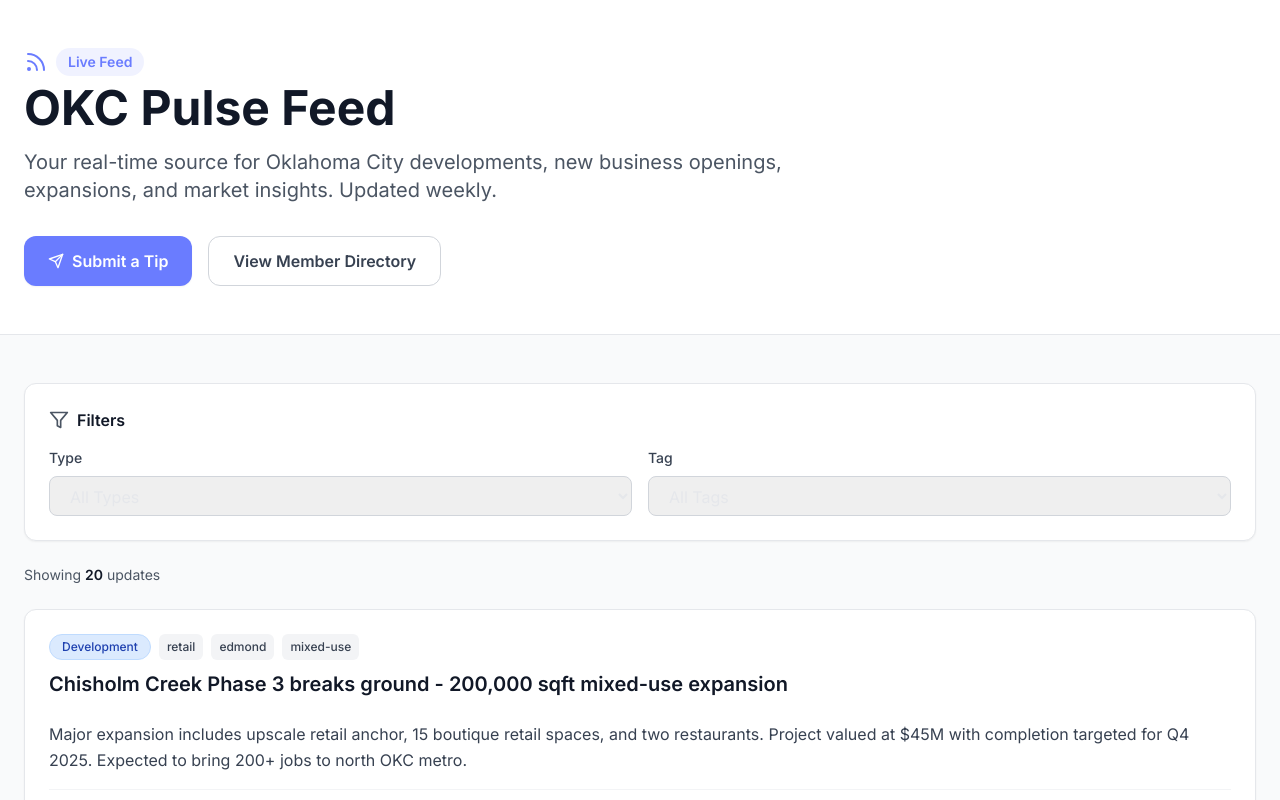
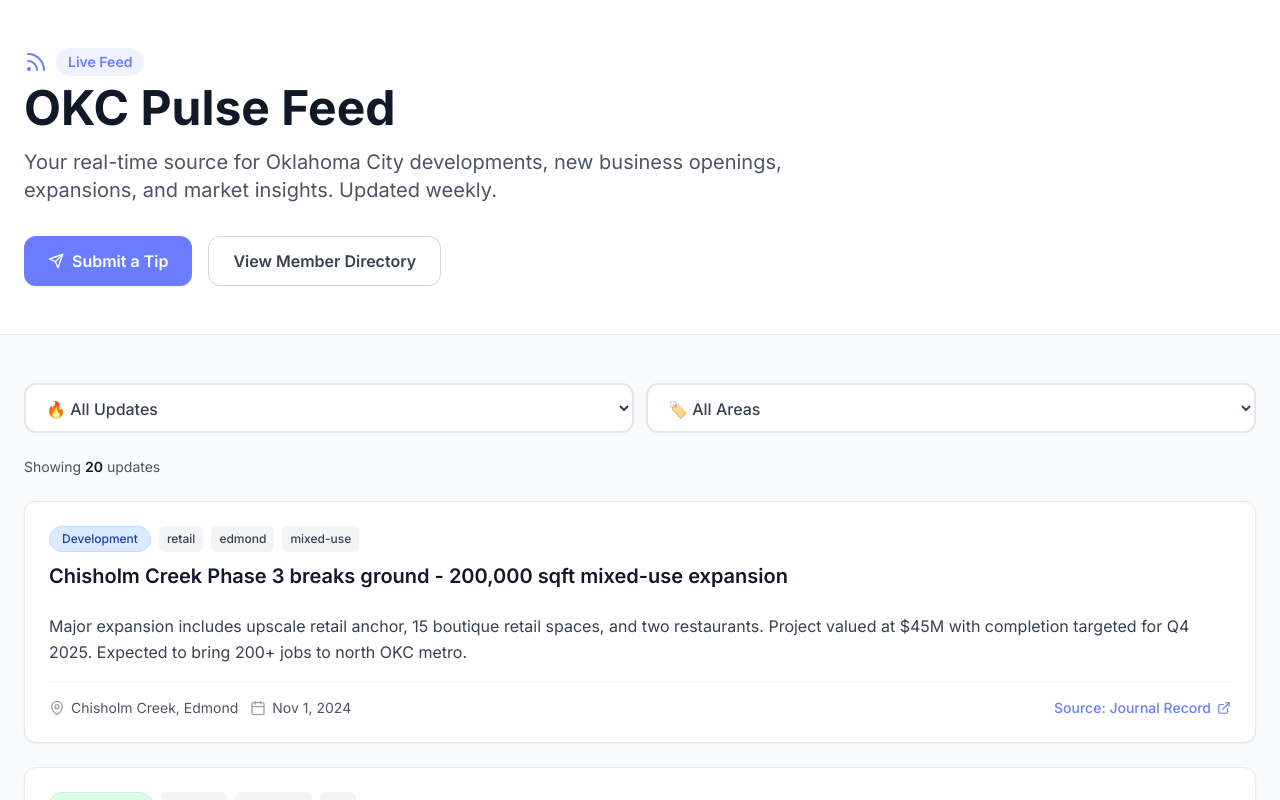
Before and after one commit to AgentAnalytics-ai/dealsprints, a Next.js app: page /okc/feed in a window 1280 px wide. Shown: the top 800 px of the page. Built offline with nearby package versions, Linux system fonts and the light colour scheme.

Commit message:
Simplify filters to clean dropdowns + fix build error

```diff
--- a/src/components/feed/FeedList.tsx
+++ b/src/components/feed/FeedList.tsx
@@ -3,7 +3,7 @@
 import { useState } from 'react';
 import { Post } from '@/lib/data/mockFeed';
 import { FeedCard } from './FeedCard';
-import { Filter } from 'lucide-react';
+// Removed unused import
 
 interface FeedListProps {
   posts: Post[];
@@ -28,65 +28,47 @@ export function FeedList({ posts, showFilters = true }: FeedListProps) {
 
   return (
     <div className="space-y-6">
-      {/* Filters */}
+      {/* Simple Dropdown Filters */}
       {showFilters && (
-        <div className="bg-white rounded-xl p-6 shadow-sm border border-gray-200">
-          <div className="flex items-center gap-2 mb-4">
-            <Filter className="w-5 h-5 text-gray-600" />
-            <h3 className="font-semibold text-gray-900">Filters</h3>
-          </div>
-
-          <div className="grid grid-cols-1 sm:grid-cols-2 gap-4">
-            {/* Kind filter */}
-            <div>
-              <label htmlFor="kind-filter" className="block text-sm font-medium text-gray-700 mb-2">
-                Type
-              </label>
+        <div className="flex flex-col sm:flex-row gap-3 mb-6">
+          {/* Type dropdown */}
           <select
-                id="kind-filter"
             value={selectedKind}
             onChange={(e) => setSelectedKind(e.target.value)}
-                className="w-full rounded-lg border border-gray-300 px-4 py-2 focus:border-brand focus:outline-none focus:ring-2 focus:ring-brand/20"
+            className="flex-1 rounded-xl border-2 border-gray-200 px-4 py-3 text-gray-700 font-medium focus:border-brand focus:outline-none transition-colors bg-white"
           >
-                <option value="all">All Types</option>
-                <option value="development">Developments</option>
-                <option value="opening">New Openings</option>
-                <option value="expansion">Expansions</option>
-                <option value="event">Events</option>
-                <option value="data-insight">Market Data</option>
+            <option value="all">🔥 All Updates</option>
+            <option value="development">🏗️ Developments</option>
+            <option value="opening">🎉 New Openings</option>
+            <option value="expansion">📈 Expansions</option>
+            <option value="event">📅 Events</option>
+            <option value="data-insight">📊 Market Data</option>
           </select>
-            </div>
 
-            {/* Tag filter */}
-            <div>
-              <label htmlFor="tag-filter" className="block text-sm font-medium text-gray-700 mb-2">
-                Tag
-              </label>
+          {/* Tag dropdown */}
           <select
-                id="tag-filter"
             value={selectedTag}
             onChange={(e) => setSelectedTag(e.target.value)}
-                className="w-full rounded-lg border border-gray-300 px-4 py-2 focus:border-brand focus:outline-none focus:ring-2 focus:ring-brand/20"
+            className="flex-1 rounded-xl border-2 border-gray-200 px-4 py-3 text-gray-700 font-medium focus:border-brand focus:outline-none transition-colors bg-white"
           >
-                <option value="all">All Tags</option>
+            <option value="all">🏷️ All Areas</option>
             {allTags.map(tag => (
               <option key={tag} value={tag}>
-                    {tag}
+                {tag.charAt(0).toUpperCase() + tag.slice(1)}
               </option>
             ))}
           </select>
-            </div>
-          </div>
 
+          {/* Clear button (only show when filtering) */}
           {(selectedKind !== 'all' || selectedTag !== 'all') && (
             <button
               onClick={() => {
                 setSelectedKind('all');
                 setSelectedTag('all');
               }}
-              className="mt-4 text-sm font-medium text-brand hover:text-brand/80 transition-colors"
+              className="px-6 py-3 bg-gray-100 hover:bg-gray-200 text-gray-700 font-medium rounded-xl transition-colors"
             >
-              Clear filters
+              Clear
             </button>
           )}
         </div>
--- a/src/components/members/MemberGrid.tsx
+++ b/src/components/members/MemberGrid.tsx
@@ -3,7 +3,7 @@
 import { useState } from 'react';
 import { Member } from '@/lib/data/mockFeed';
 import { MemberCard } from './MemberCard';
-import { Search, SlidersHorizontal } from 'lucide-react';
+import { Search } from 'lucide-react';
 
 interface MemberGridProps {
   members: Member[];
@@ -44,72 +44,48 @@ export function MemberGrid({ members, showFilters = true }: MemberGridProps) {
 
   return (
     <div className="space-y-6">
-      {/* Filters */}
+      {/* Simple Dropdown Filters */}
       {showFilters && (
-        <div className="bg-white rounded-xl p-6 shadow-sm border border-gray-200">
-          <div className="flex items-center gap-2 mb-4">
-            <SlidersHorizontal className="w-5 h-5 text-gray-600" />
-            <h3 className="font-semibold text-gray-900">Filter Members</h3>
+        <div className="flex flex-col sm:flex-row gap-3 mb-6">
+          {/* Search */}
+          <div className="relative flex-1">
+            <Search className="absolute left-4 top-1/2 -translate-y-1/2 w-5 h-5 text-gray-400" />
+            <input
+              type="text"
+              placeholder="Search businesses..."
+              value={searchTerm}
+              onChange={(e) => setSearchTerm(e.target.value)}
+              className="w-full rounded-xl border-2 border-gray-200 pl-12 pr-4 py-3 text-gray-700 font-medium focus:border-brand focus:outline-none transition-colors bg-white"
+            />
           </div>
 
-          <div className="grid grid-cols-1 md:grid-cols-3 gap-4">
-            {/* Search */}
-            <div>
-              <label htmlFor="search" className="block text-sm font-medium text-gray-700 mb-2">
-                Search
-              </label>
-              <div className="relative">
-                <Search className="absolute left-3 top-1/2 -translate-y-1/2 w-4 h-4 text-gray-400" />
-                <input
-                  id="search"
-                  type="text"
-                  placeholder="Business name..."
-                  value={searchTerm}
-                  onChange={(e) => setSearchTerm(e.target.value)}
-                  className="w-full rounded-lg border border-gray-300 pl-10 pr-4 py-2 focus:border-brand focus:outline-none focus:ring-2 focus:ring-brand/20"
-                />
-              </div>
-            </div>
-
-            {/* Category filter */}
-            <div>
-              <label htmlFor="category-filter" className="block text-sm font-medium text-gray-700 mb-2">
-                Category
-              </label>
+          {/* Category dropdown */}
           <select
-                id="category-filter"
             value={selectedCategory}
             onChange={(e) => setSelectedCategory(e.target.value)}
-                className="w-full rounded-lg border border-gray-300 px-4 py-2 focus:border-brand focus:outline-none focus:ring-2 focus:ring-brand/20"
+            className="flex-1 rounded-xl border-2 border-gray-200 px-4 py-3 text-gray-700 font-medium focus:border-brand focus:outline-none transition-colors bg-white"
           >
-                <option value="all">All Categories</option>
+            <option value="all">📂 All Categories</option>
             {categories.map(category => (
               <option key={category} value={category}>
                 {category}
               </option>
             ))}
           </select>
-            </div>
 
-            {/* Plan filter */}
-            <div>
-              <label htmlFor="plan-filter" className="block text-sm font-medium text-gray-700 mb-2">
-                Membership
-              </label>
+          {/* Plan dropdown */}
           <select
-                id="plan-filter"
             value={selectedPlan}
             onChange={(e) => setSelectedPlan(e.target.value)}
-                className="w-full rounded-lg border border-gray-300 px-4 py-2 focus:border-brand focus:outline-none focus:ring-2 focus:ring-brand/20"
+            className="flex-1 rounded-xl border-2 border-gray-200 px-4 py-3 text-gray-700 font-medium focus:border-brand focus:outline-none transition-colors bg-white"
           >
-                <option value="all">All Members</option>
-                <option value="pro">Pro Members</option>
-                <option value="verified">Verified Members</option>
+            <option value="all">👥 All Members</option>
+            <option value="pro">⭐ Pro Members</option>
+            <option value="verified">✓ Verified Members</option>
             <option value="free">Free Members</option>
           </select>
-            </div>
-          </div>
 
+          {/* Clear button */}
           {(searchTerm || selectedCategory !== 'all' || selectedPlan !== 'all') && (
             <button
               onClick={() => {
@@ -117,9 +93,9 @@ export function MemberGrid({ members, showFilters = true }: MemberGridProps) {
                 setSelectedCategory('all');
                 setSelectedPlan('all');
               }}
-              className="mt-4 text-sm font-medium text-brand hover:text-brand/80 transition-colors"
+              className="px-6 py-3 bg-gray-100 hover:bg-gray-200 text-gray-700 font-medium rounded-xl transition-colors whitespace-nowrap"
             >
-              Clear filters
+              Clear
             </button>
           )}
         </div>
```
Also changed, not shown: 1 other file (tests, documents, lock files or other folders). Lines whose indentation alone changed are shown as unchanged.
